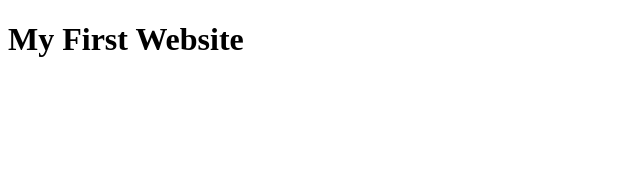
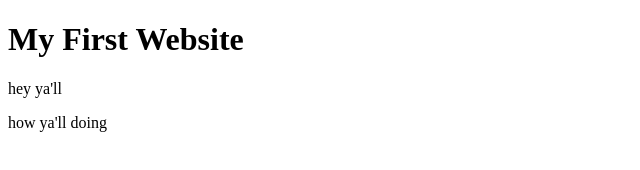
Before and after one commit to MinaSchiavo22/first-website, a plain HTML site: page index.html in a window 1280 px wide. Shown: the whole page, without its empty margins (0-640 px from the left). Drawn offline with Linux system fonts and the light colour scheme.

Commit message:
Update content on homepage

```diff
--- a/index.html
+++ b/index.html
@@ -8,5 +8,7 @@
 </head>
 <body>
   <h1>My First Website</h1>
+  <p>hey ya'll</p>
+  <p>how ya'll doing</p>
 </body>
 </html>
```
Also changed, not shown: 1 other file.
